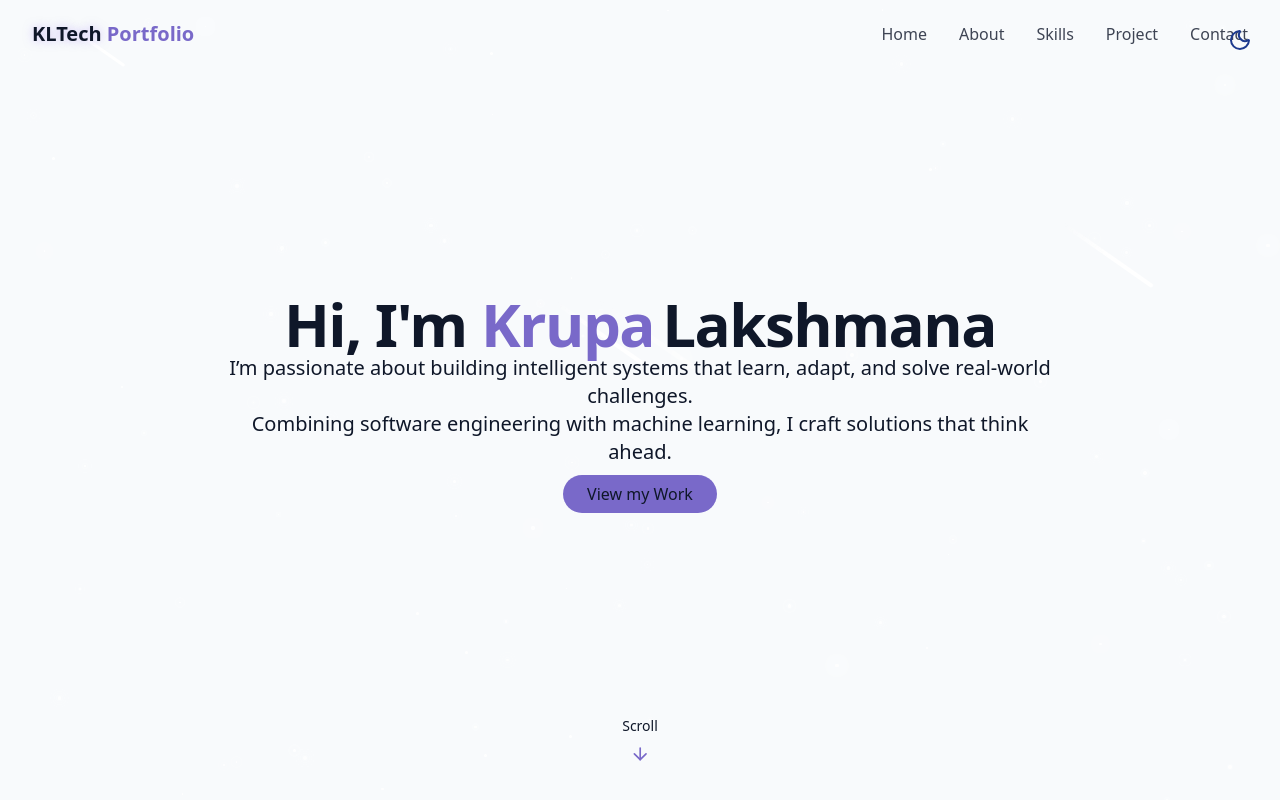
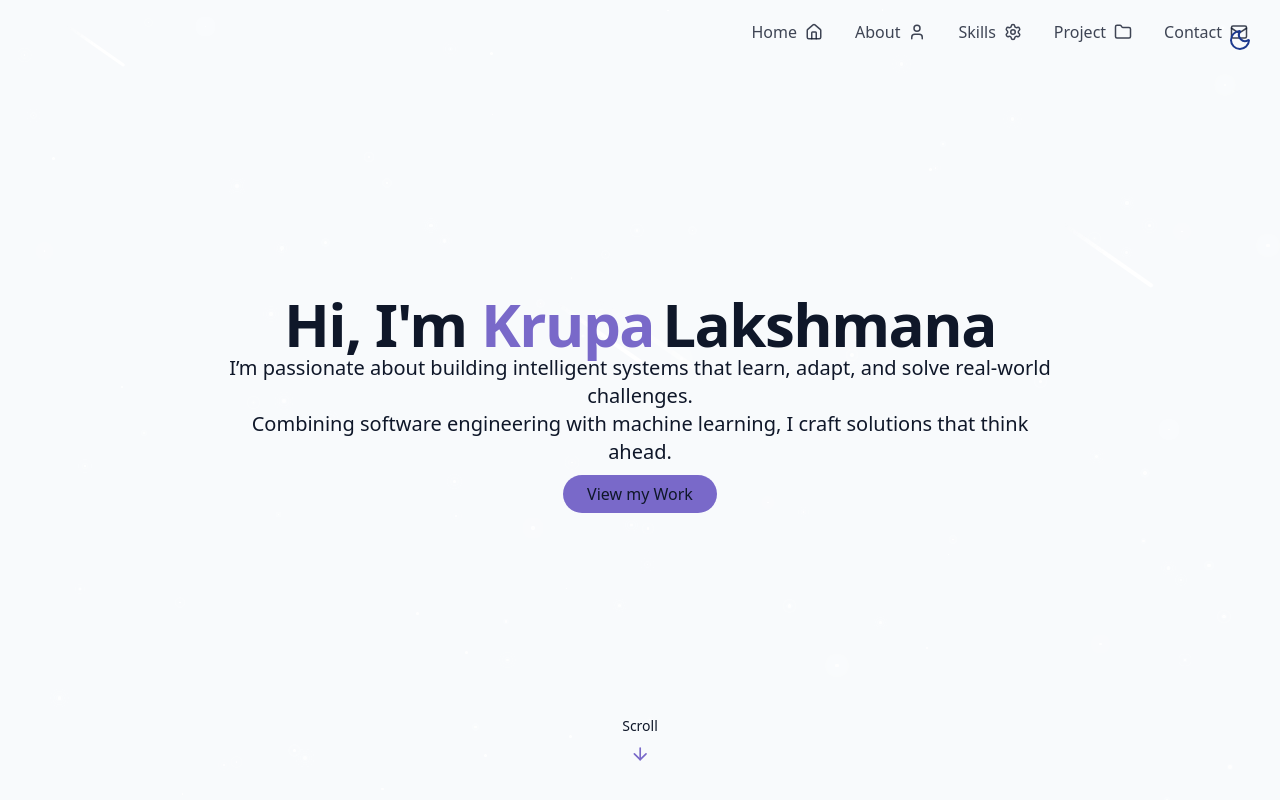
Before and after one commit to Krupa-lakshmana/Krupa-Portfolio, a React (Vite) app: page / in a window 1280 px wide. Shown: the top 800 px of the page. Built offline with nearby package versions, Linux system fonts and the light colour scheme.

Commit message:
Updated navbar

```diff
--- a/src/components/ContactSection.jsx
+++ b/src/components/ContactSection.jsx
@@ -1,4 +1,4 @@
-import { Instagram, Linkedin, Mail, Phone, Send } from "lucide-react";
+import { Github, Instagram, Linkedin, Mail, Phone, Send } from "lucide-react";
 import { MapPin } from "lucide-react";
 import {cn} from '../lib/utils';
 
@@ -68,17 +68,19 @@ export const ContactSection = () => {
 
                     </div>
                     <div className="pt-8">
-                        <h4> Connect With Me</h4>
+                        <h4>I’m currently looking for internship opportunities, my inbox is always open. Whether you have a question or interest in my work, I’ll try my best to get back to you as soon as possible!</h4>
+
+                        <h4 className="text-2xl font-semibold"> Connect With Me</h4>
                         <div className="flex space-x-4 justify-center">
                             <a href="https://www.linkedin.com/in/krupa-lakshmana-a420a225b/"
                             target="-blank"
                             >
                                 <Linkedin />
                             </a>
-                            <a href="#"
+                            <a href="https://github.com/Krupa-lakshmana"
                                 target="-blank"
                             >
-                                <Instagram />
+                                <Github />
                             </a>
                         </div>
 
@@ -99,7 +101,7 @@ export const ContactSection = () => {
                                 name="name"
                                 required
                                 className="w-full px-4 py-3 rounded-md border border-input bg-background focus:outlind-hidden focus:ring-2 focus:ring-primary"
-                                placeholder="Krupa lakshmana.."/>
+                                placeholder="Your name.."/>
                         </div>
 
                         <div>
@@ -112,7 +114,7 @@ export const ContactSection = () => {
                                 name="email"
                                 required
                                 className="w-full px-4 py-3 rounded-md border border-input bg-background focus:outlind-hidden focus:ring-2 focus:ring-primary"
-                                placeholder="krupa@gmail.com"/>
+                                placeholder="Your email"/>
                         </div>
 
                         <div>
--- a/src/components/Navbar.jsx
+++ b/src/components/Navbar.jsx
@@ -1,13 +1,13 @@
-import { Menu ,X } from "lucide-react";
+import { Menu ,X,Home, User, Settings, Folder, Mail } from "lucide-react";
 import {cn} from "../lib/utils";
 import { useEffect, useState } from "react";
 
 const navItems = [
-    {name : "Home", href: "#hero"},
-    {name : "About", href: "#about"},
-    {name : "Skills", href: "#skills"},
-    {name : "Project", href: "#projects"},
-    {name : "Contact", href: "#contact"},
+    {name : "Home", href: "#hero", icon: <Home size={18} />},
+    {name : "About", href: "#about",icon: <User size={18} />},
+    {name : "Skills", href: "#skills", icon: <Settings size={18} /> },
+    {name : "Project", href: "#projects", icon: <Folder size={18} /> },
+    {name : "Contact", href: "#contact", icon: <Mail size={18} />},
 
 ]
 
@@ -39,16 +39,16 @@ export const Navbar = () => {
                     href="#hero"
                     >
                     <span  className="relative z-10">
-                        <span className="text-glow text-foreground"> KLTech </span> {" "}
-                        Portfolio
+                        <span className="text-glow text-foreground"> </span> {" "}
                     </span>
                 </a>
 
                 { /* desktop nav */}
                 <div className="hidden md:flex ml-auto space-x-8">
                     {navItems.map((item, key) => (
-                        <a key={key} href={item.href} className="text-foreground/80 hover:text-primary transition-colors duration-300">
+                        <a key={key} href={item.href} className="flex items-center gap-2 text-foreground/80 hover:text-primary transition-colors duration-300">
                             {item.name}
+                            {item.icon}
                         </a>
                     ))}
                 </div>
@@ -83,6 +83,8 @@ export const Navbar = () => {
                             className="text-foreground/80 hover:text-primary transition-colors duration-300"
                             onClick={() => setIsMenuOpen(false)}
                             >
+                             {item.icon}
+
                             {item.name}
                         </a>
                     ))}
```
